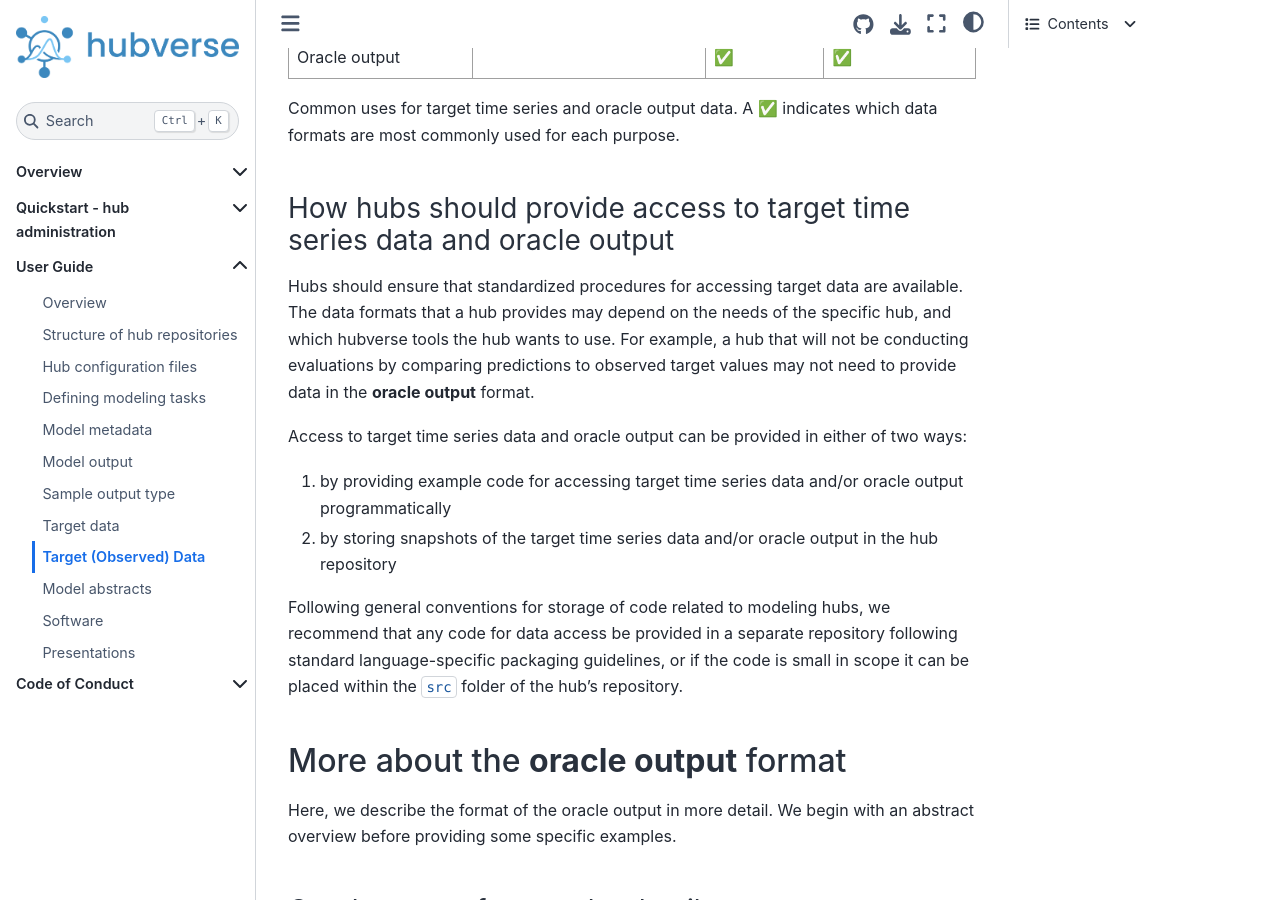
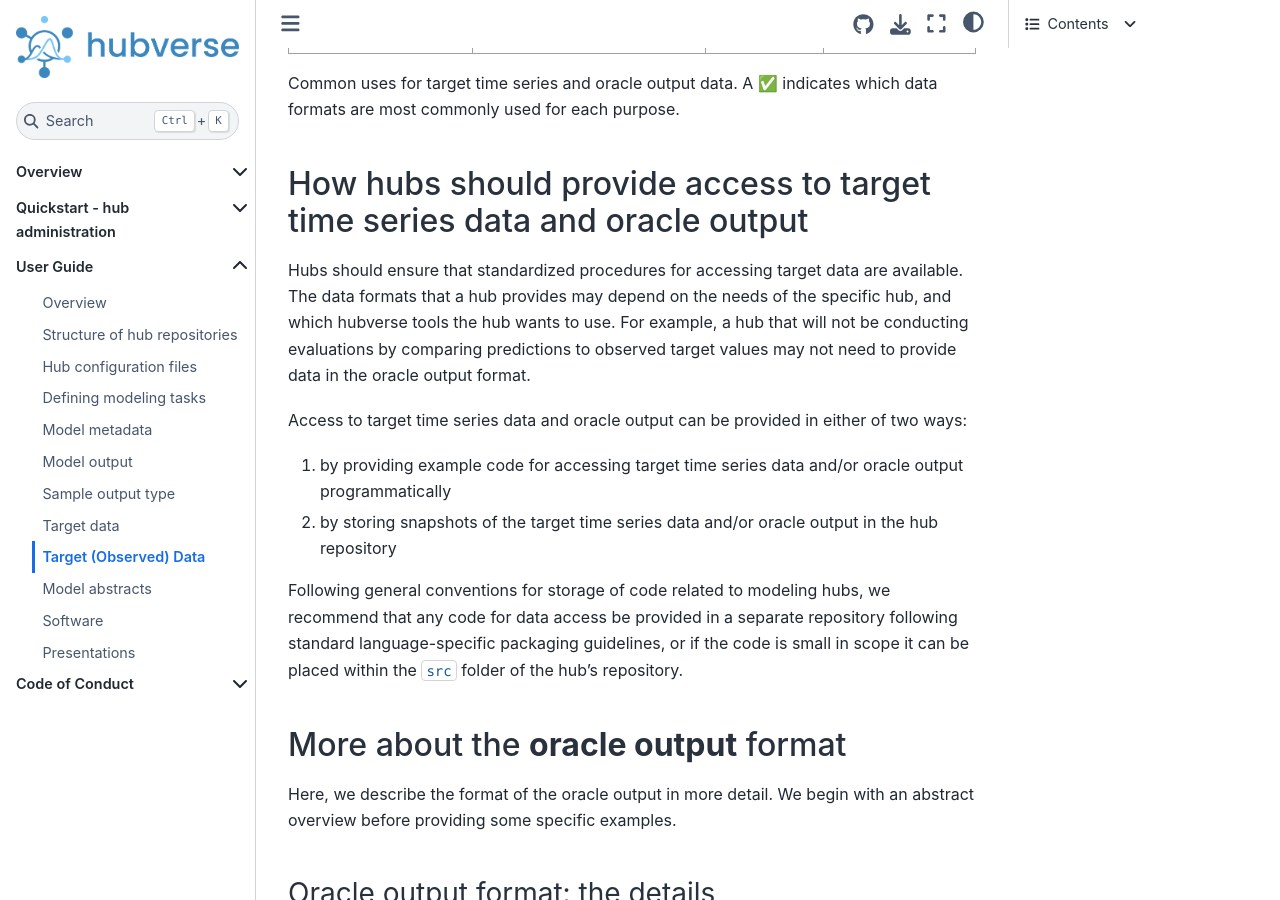
Before and after one commit to hubverse-org/hubDocs, a Sphinx documentation site: the page built from docs/source/user-guide/target-data-details.md, in a window 1280 px wide and 900 px high, scrolled down 3879 px. Built offline with Sphinx 7.4.7 and the Sphinx Book theme 1.1.4, drawn with Linux system fonts in a browser that asks for light colours; comment, search, counter and statistics services are not loaded; some of the changed lines change nothing that is shown; some of the changed text lies outside the part shown.

Commit message:
reformat headers and missings

```diff
--- a/docs/source/user-guide/target-data-details.md
+++ b/docs/source/user-guide/target-data-details.md
@@ -1,9 +1,7 @@
 Target (Observed) Data
 ================
 
-## Overview
-
-### Definitions
+## Definitions
 
 _**Target data**_ are the _observed data being modeled_ as the prediction target
 in a collaborative modeling exercise.
@@ -26,7 +24,7 @@
 [^truth]: this is sometimes referred to as “ground truth” data, but we no longer
 use this term in the hubverse.
 
-#### Time series
+### Time series
 
 The first format is *time series* data. This is often the native or
 “raw” format for data. Each row of the data set contains one observed
@@ -50,7 +48,7 @@
 it should have a column named `observation` and a column with a time
 index, such as `date` or `time`.
 
-#### Oracle output
+### Oracle output
 
 Oracle output follows a format that is similar to a [hubverse model
 output
@@ -73,16 +71,16 @@
 
 | location | target_end_date | target | output_type | output_type_id | oracle_value |
 |:---|:---|:---|:---|:---|---:|
-| 25 | 2022-11-19 | wk inc flu hosp | quantile | NA | 79 |
-| 25 | 2022-11-26 | wk inc flu hosp | quantile | NA | 221 |
-| 25 | 2022-12-03 | wk inc flu hosp | quantile | NA | 446 |
-| 25 | 2022-12-10 | wk inc flu hosp | quantile | NA | 578 |
+| 25 | 2022-11-19 | wk inc flu hosp | quantile | `<NA>` | 79 |
+| 25 | 2022-11-26 | wk inc flu hosp | quantile | `<NA>` | 221 |
+| 25 | 2022-12-03 | wk inc flu hosp | quantile | `<NA>` | 446 |
+| 25 | 2022-12-10 | wk inc flu hosp | quantile | `<NA>` | 578 |
 
 In this example, the observed weekly influenza hospitalization count in
 MA on the week ending 2022-11-19 was 79. A probability distribution that
 places probability 1 on that outcome will have all quantiles equal to
 that observed value, so 79 appears as the `oracle_value` for quantile
-outputs for that `location` and `target_end_date`. The use of `<NA>` for
+outputs for that `location` and `target_end_date`. The use of ``<NA>`` for
 the `output_type_id` represents the fact that this `oracle_value` is
 relevant for all quantile levels; this convention will be described in
 more detail below.
@@ -120,7 +118,7 @@
 hubs that collect pmf or cdf predictions, the formats will differ more
 substantively.
 
-### Uses of target time series data and oracle output
+## Uses of target time series data and oracle output
 
 Each data format is useful for different purposes (see table below).
 Modelers will most often estimate model parameters by fitting to the raw
@@ -138,14 +136,14 @@
 Common uses for target time series and oracle output data. A ✅
 indicates which data formats are most commonly used for each purpose.
 
-### How hubs should provide access to target time series data and oracle output
+## How hubs should provide access to target time series data and oracle output
 
 Hubs should ensure that standardized procedures for accessing target
 data are available. The data formats that a hub provides may depend on
 the needs of the specific hub, and which hubverse tools the hub wants to
 use. For example, a hub that will not be conducting evaluations by
 comparing predictions to observed target values may not need to provide
-data in the **oracle output** format.
+data in the oracle output format.
 
 Access to target time series data and oracle output can be provided in
 either of two ways:
@@ -303,19 +301,19 @@
 :::{table} A subset of **model output** showing `mean` predictions across four horizons
 | horizon | location | target_end_date | target | output_type | output_type_id | value |
 |---:|:---|:---|:---|:---|:---|---:|
-| 0 | 25 | 2022-11-19 | wk inc flu hosp | mean | NA | 51.18476 |
-| 1 | 25 | 2022-11-26 | wk inc flu hosp | mean | NA | 51.39129 |
-| 2 | 25 | 2022-12-03 | wk inc flu hosp | mean | NA | 51.89889 |
-| 3 | 25 | 2022-12-10 | wk inc flu hosp | mean | NA | 52.54409 |
+| 0 | 25 | 2022-11-19 | wk inc flu hosp | mean | `<NA>` | 51.18476 |
+| 1 | 25 | 2022-11-26 | wk inc flu hosp | mean | `<NA>` | 51.39129 |
+| 2 | 25 | 2022-12-03 | wk inc flu hosp | mean | `<NA>` | 51.89889 |
+| 3 | 25 | 2022-12-10 | wk inc flu hosp | mean | `<NA>` | 52.54409 |
 :::
 
 :::{table} The `mean` **oracle output** from 19 November to 10 December 2022
 | location | target_end_date | target | output_type | output_type_id | oracle_value |
 |:---|:---|:---|:---|:---|---:|
-| 25 | 2022-11-19 | wk inc flu hosp | mean | NA | 79 |
-| 25 | 2022-11-26 | wk inc flu hosp | mean | NA | 221 |
-| 25 | 2022-12-03 | wk inc flu hosp | mean | NA | 446 |
-| 25 | 2022-12-10 | wk inc flu hosp | mean | NA | 578 |
+| 25 | 2022-11-19 | wk inc flu hosp | mean | `<NA>` | 79 |
+| 25 | 2022-11-26 | wk inc flu hosp | mean | `<NA>` | 221 |
+| 25 | 2022-12-03 | wk inc flu hosp | mean | `<NA>` | 446 |
+| 25 | 2022-12-10 | wk inc flu hosp | mean | `<NA>` | 578 |
 :::
 
 For the `mean` output type, the `oracle_value` is the numeric value of
@@ -323,7 +321,7 @@
 indicates that 79 flu hospitalizations were reported in Massachusettes for the
 week ending on 2022-11-19. This can be viewed as the mean of a
 “predictive distribution” that is entirely concentrated on that observed
-value. The use of `<NA>` for the `output_type_id` matches the convention
+value. The use of ``<NA>`` for the `output_type_id` matches the convention
 for model output with the mean output type.
 
 #### Output type `median`
@@ -331,25 +329,25 @@
 :::{table} A subset of **model output** showing `median` predictions across four horizons
 | horizon | location | target_end_date | target | output_type | output_type_id | value |
 |---:|:---|:---|:---|:---|:---|---:|
-| 0 | 25 | 2022-11-19 | wk inc flu hosp | median | NA | 51 |
-| 1 | 25 | 2022-11-26 | wk inc flu hosp | median | NA | 51 |
-| 2 | 25 | 2022-12-03 | wk inc flu hosp | median | NA | 51 |
-| 3 | 25 | 2022-12-10 | wk inc flu hosp | median | NA | 51 |
+| 0 | 25 | 2022-11-19 | wk inc flu hosp | median | `<NA>` | 51 |
+| 1 | 25 | 2022-11-26 | wk inc flu hosp | median | `<NA>` | 51 |
+| 2 | 25 | 2022-12-03 | wk inc flu hosp | median | `<NA>` | 51 |
+| 3 | 25 | 2022-12-10 | wk inc flu hosp | median | `<NA>` | 51 |
 :::
 
 :::{table} The `median` **oracle output** from 19 November to 10 December 2022
 | location | target_end_date | target | output_type | output_type_id | observation |
 |:---|:---|:---|:---|:---|---:|
-| 25 | 2022-11-19 | wk inc flu hosp | median | NA | 79 |
-| 25 | 2022-11-26 | wk inc flu hosp | median | NA | 221 |
-| 25 | 2022-12-03 | wk inc flu hosp | median | NA | 446 |
-| 25 | 2022-12-10 | wk inc flu hosp | median | NA | 578 |
+| 25 | 2022-11-19 | wk inc flu hosp | median | `<NA>` | 79 |
+| 25 | 2022-11-26 | wk inc flu hosp | median | `<NA>` | 221 |
+| 25 | 2022-12-03 | wk inc flu hosp | median | `<NA>` | 446 |
+| 25 | 2022-12-10 | wk inc flu hosp | median | `<NA>` | 578 |
 :::
 
 The `oracle_value` for the `median` output type is the same as for the
 `mean` output type: the numeric value of the prediction target. This is
 the median of a distribution that is entirely concentrated on that
-observed value. Again, the use of `<NA>` for the `output_type_id`
+observed value. Again, the use of ``<NA>`` for the `output_type_id`
 matches the convention for model output with the median output type.
 
 #### Output type `quantile`
@@ -376,10 +374,10 @@
 :::{table} The `quantile` **oracle output** from 19 November to 10 December 2022
 | location | target_end_date | target | output_type | output_type_id | observation |
 |:---|:---|:---|:---|:---|---:|
-| 25 | 2022-11-19 | wk inc flu hosp | quantile | NA | 79 |
-| 25 | 2022-11-26 | wk inc flu hosp | quantile | NA | 221 |
-| 25 | 2022-12-03 | wk inc flu hosp | quantile | NA | 446 |
-| 25 | 2022-12-10 | wk inc flu hosp | quantile | NA | 578 |
+| 25 | 2022-11-19 | wk inc flu hosp | quantile | `<NA>` | 79 |
+| 25 | 2022-11-26 | wk inc flu hosp | quantile | `<NA>` | 221 |
+| 25 | 2022-12-03 | wk inc flu hosp | quantile | `<NA>` | 446 |
+| 25 | 2022-12-10 | wk inc flu hosp | quantile | `<NA>` | 578 |
 :::
 
 As with the `mean` and `median` output types, the `oracle_value` for a
@@ -407,10 +405,10 @@
 :::{table} The `sample` **oracle output** from 19 November to 10 December 2022
 | location | target_end_date | target | output_type | output_type_id | observation |
 |:---|:---|:---|:---|:---|---:|
-| 25 | 2022-11-19 | wk inc flu hosp | sample | NA | 79 |
-| 25 | 2022-11-26 | wk inc flu hosp | sample | NA | 221 |
-| 25 | 2022-12-03 | wk inc flu hosp | sample | NA | 446 |
-| 25 | 2022-12-10 | wk inc flu hosp | sample | NA | 578 |
+| 25 | 2022-11-19 | wk inc flu hosp | sample | `<NA>` | 79 |
+| 25 | 2022-11-26 | wk inc flu hosp | sample | `<NA>` | 221 |
+| 25 | 2022-12-03 | wk inc flu hosp | sample | `<NA>` | 446 |
+| 25 | 2022-12-10 | wk inc flu hosp | sample | `<NA>` | 578 |
 :::
 
 As with the above output types, the `oracle_value` for a sample type is
```
